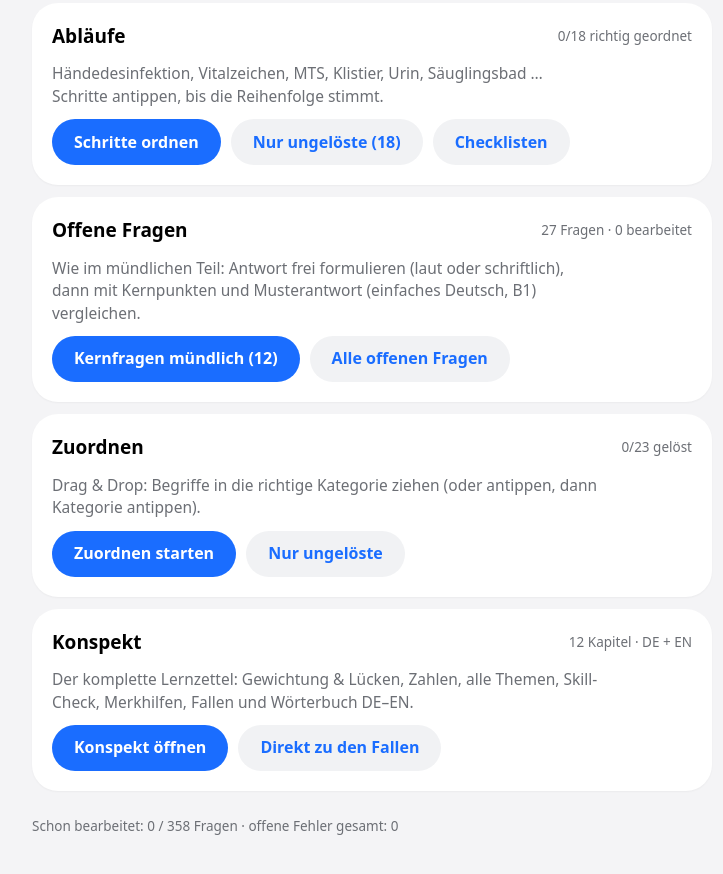
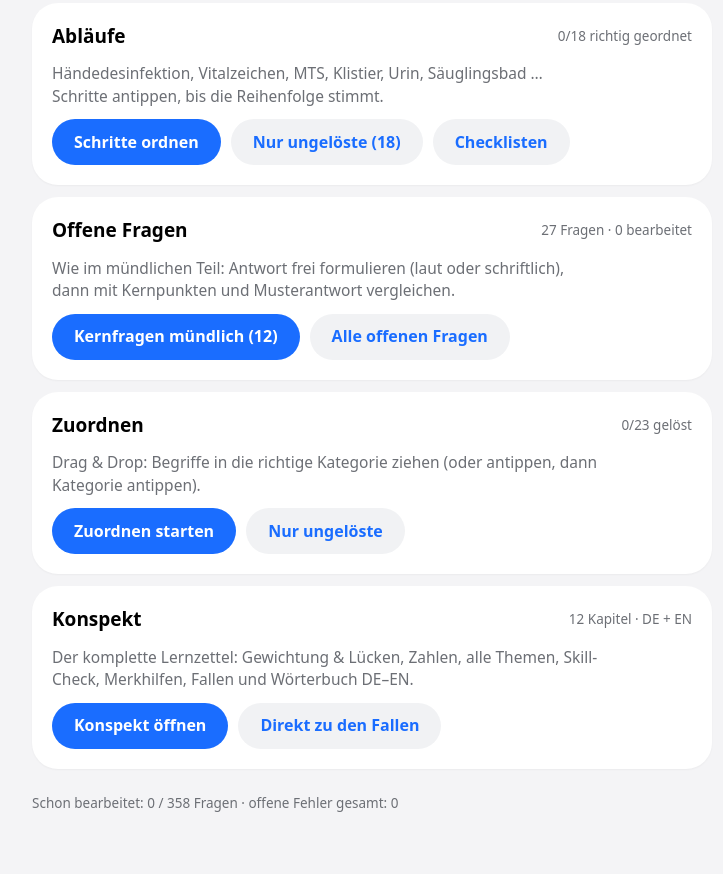
Before and after one commit to ryumatvv7/guk, a plain HTML site: page index.html in a window 1280 px wide. Shown: the part 1228-2102 px from the top of the page, without its empty margins (268-991 px from the left). Drawn offline with Linux system fonts and the light colour scheme.

Commit message:
Hinweis auf einfaches Deutsch (B1) entfernt
Co-Authored-By: Claude Opus 5.5 <noreply@anthropic.com>
Claude-Session: https://claude.ai/code/session_01722TsuPTcqJvDGX9HGDKMd

```diff
--- a/index.html
+++ b/index.html
@@ -1675,7 +1675,7 @@ function home(){
   </section>
   <section class="panel">
     <div class="qhead"><h2>Offene Fragen</h2><span class="stats">${OPEN.length} Fragen · ${Object.keys(oqScore).length} bearbeitet</span></div>
-    <p class="sub">Wie im mündlichen Teil: Antwort frei formulieren (laut oder schriftlich), dann mit Kernpunkten und Musterantwort (einfaches Deutsch, B1) vergleichen.</p>
+    <p class="sub">Wie im mündlichen Teil: Antwort frei formulieren (laut oder schriftlich), dann mit Kernpunkten und Musterantwort vergleichen.</p>
     <div class="row"><button class="btn" id="oq-ex">Kernfragen mündlich (${OPEN.filter(o=>o.ex).length})</button><button class="btn ghost" id="oq-all">Alle offenen Fragen</button></div>
   </section>
   <section class="panel">
```
Also changed, not shown: 1 other file.
